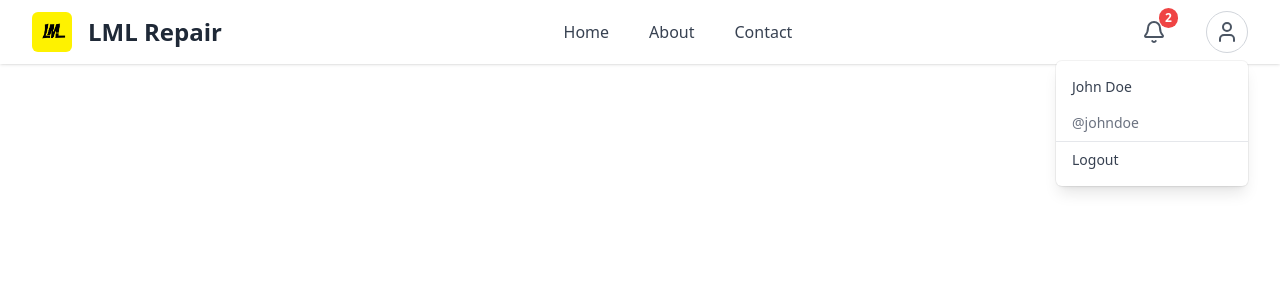
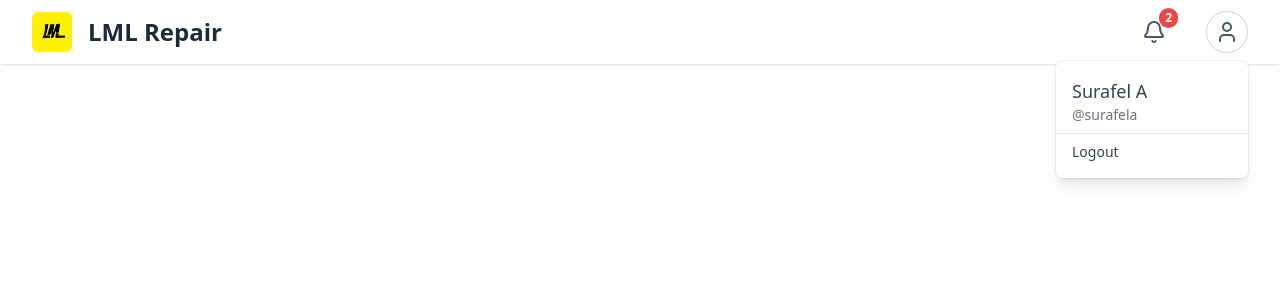
Before and after one commit to suraffy/notification-push, a Next.js app: page / in a window 1280 px wide. Both pictures are taken after a click on the button 1226 px from the left and 32 px from the top of the page. Shown: the top 300 px of the page. Built offline with nearby package versions, Linux system fonts and the light colour scheme.

Commit message:
Fix Navbar component

```diff
--- a/components/Navbar.tsx
+++ b/components/Navbar.tsx
@@ -38,7 +38,7 @@ export default function Navbar() {
           </Link>
 
           {/* Navigation Links */}
-          <div className="hidden md:flex space-x-10">
+          {/* <div className="hidden md:flex space-x-10">
             <Link href="/" className="text-gray-700 hover:text-gray-900">
               Home
             </Link>
@@ -48,7 +48,7 @@ export default function Navbar() {
             <Link href="/contact" className="text-gray-700 hover:text-gray-900">
               Contact
             </Link>
-          </div>
+          </div> */}
 
           {/* Notification Bell */}
           <div className="relative flex items-center space-x-8">
@@ -115,15 +115,15 @@ export default function Navbar() {
                 <HeadlessMenu.Items className="absolute right-0 mt-2 w-48 bg-white shadow-lg rounded-md py-2 ring-1 ring-black ring-opacity-5 focus:outline-none">
                   <HeadlessMenu.Item>
                     {({ active }) => (
-                      <div className="px-4 py-2 text-sm text-gray-700">
-                        John Doe
+                      <div className="px-4 pt-2 text-lg font-medium text-gray-700">
+                        Surafel A
                       </div>
                     )}
                   </HeadlessMenu.Item>
                   <HeadlessMenu.Item>
                     {({ active }) => (
-                      <div className="px-4 py-2 text-sm text-gray-500">
-                        @johndoe
+                      <div className="px-4 pb-2 text-sm text-gray-500">
+                        @surafela
                       </div>
                     )}
                   </HeadlessMenu.Item>
```
